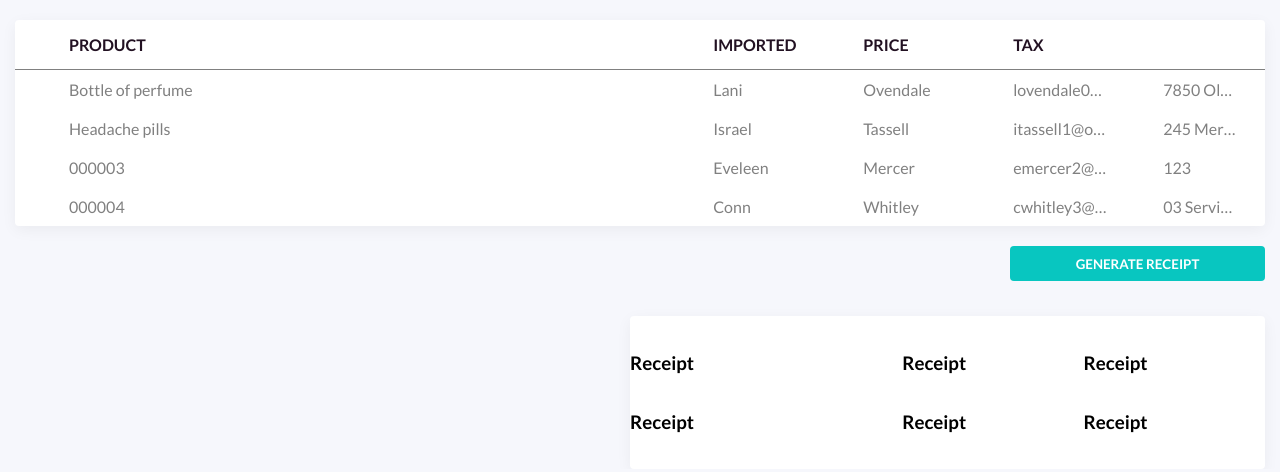
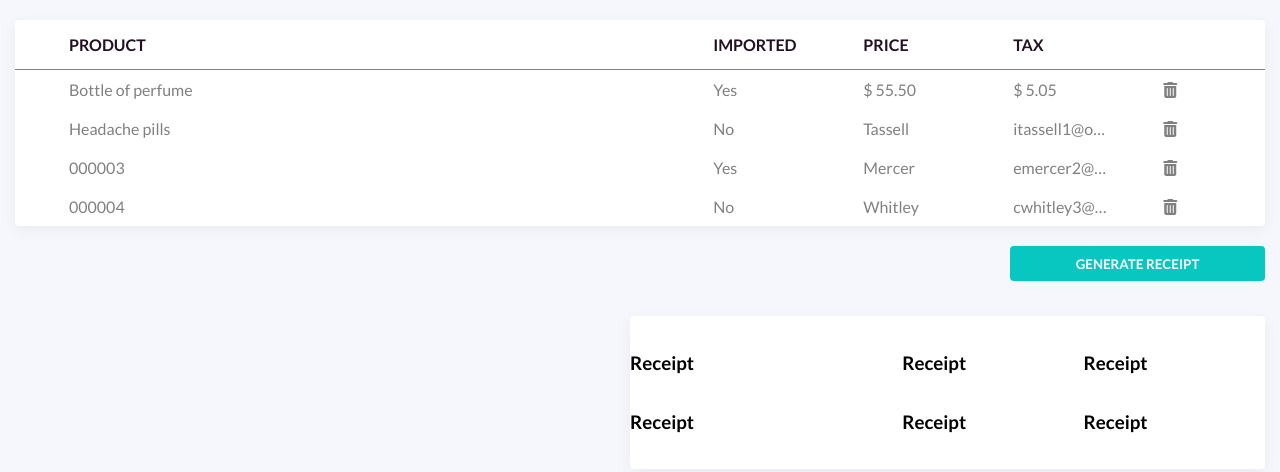
Before and after one commit to lapo18/sales_taxes_bootstrap, a plain HTML site: page index.html in a window 1280 px wide. Shown: the part 598-1070 px from the top of the page. Drawn offline with Linux system fonts and the light colour scheme.

Commit message:
Add files via upload

```diff
--- a/index.html
+++ b/index.html
@@ -117,10 +117,10 @@
               <tr>
                 <td></td>
                 <td>Bottle of perfume</td>
-                <td>Lani</td>
-                <td>Ovendale</td>
-                <td>lovendale0@w3.org</td>
-                <td>7850 Old Shore Drive</td>
+                <td>Yes</td>
+                <td>$ 55.50</td>
+                <td>$ 5.05</td>
+                <td><i class="fa-solid fa-trash-can"></i></td>
 
 
 
@@ -128,10 +128,10 @@
               <tr>
                 <td></td>
                 <td>Headache pills</td>
-                <td>Israel</td>
+                <td>No</td>
                 <td>Tassell</td>
                 <td>itassell1@ow.ly</td>
-                <td>245 Merchant Circle</td>
+                <td><i class="fa-solid fa-trash-can"></i></td>
 
 
 
@@ -139,10 +139,10 @@
               <tr>
                 <td></td>
                 <td>000003</td>
-                <td>Eveleen</td>
+                <td>Yes</td>
                 <td>Mercer</td>
                 <td>emercer2@ow.ly</td>
-                <td>123</td>
+                <td><i class="fa-solid fa-trash-can"></i></td>
 
 
 
@@ -150,10 +150,10 @@
               <tr>
                 <td></td>
                 <td>000004</td>
-                <td>Conn</td>
+                <td>No</td>
                 <td>Whitley</td>
                 <td>cwhitley3@wsj.com</td>
-                <td>03 Service Terrace</td>
+                <td><i class="fa-solid fa-trash-can"></i></td>
 
 
 
--- a/styles.css
+++ b/styles.css
@@ -132,6 +132,7 @@
     align-content: space-evenly;
     width: 635px;
     height: 153px;
+    margin-bottom: 100px;
     background-color: #fff;
     box-shadow: 0px 4px 15px rgba(0, 0, 0, 0.05);
     border-radius: 4px;
```
